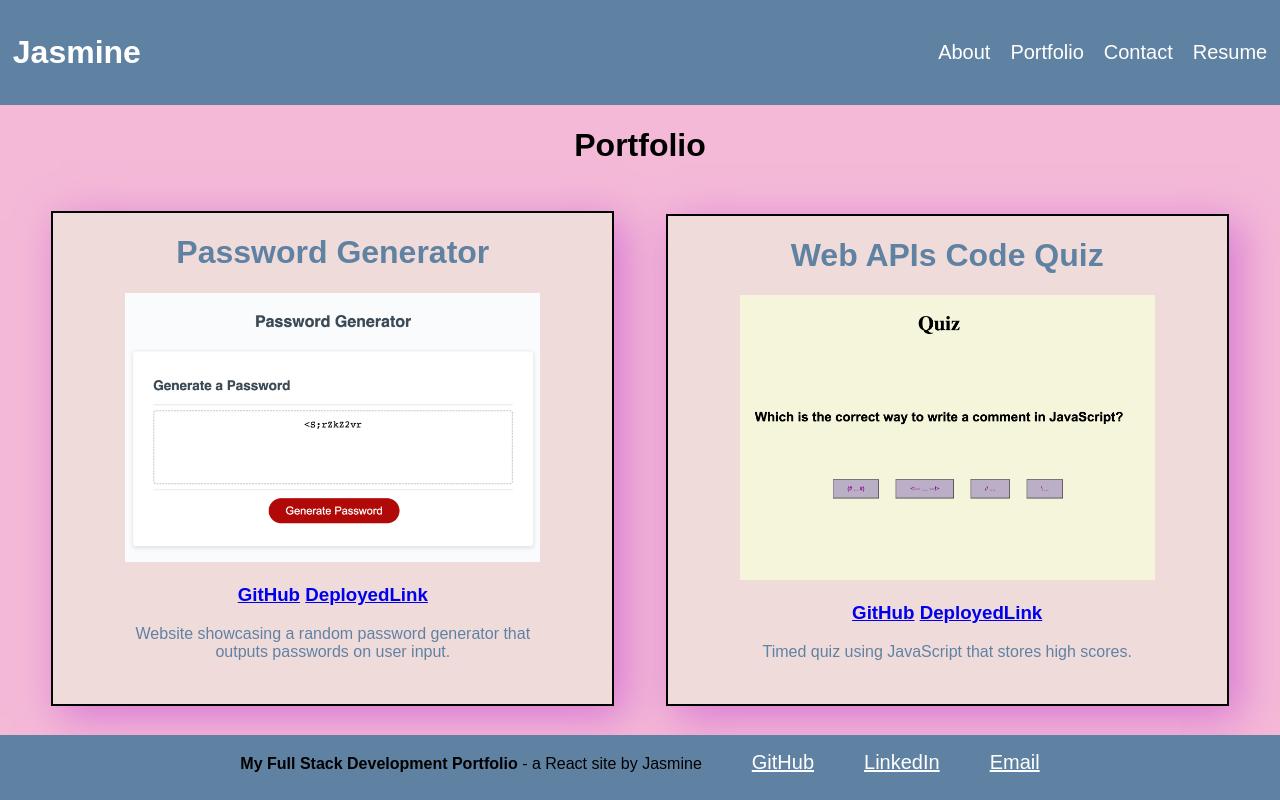
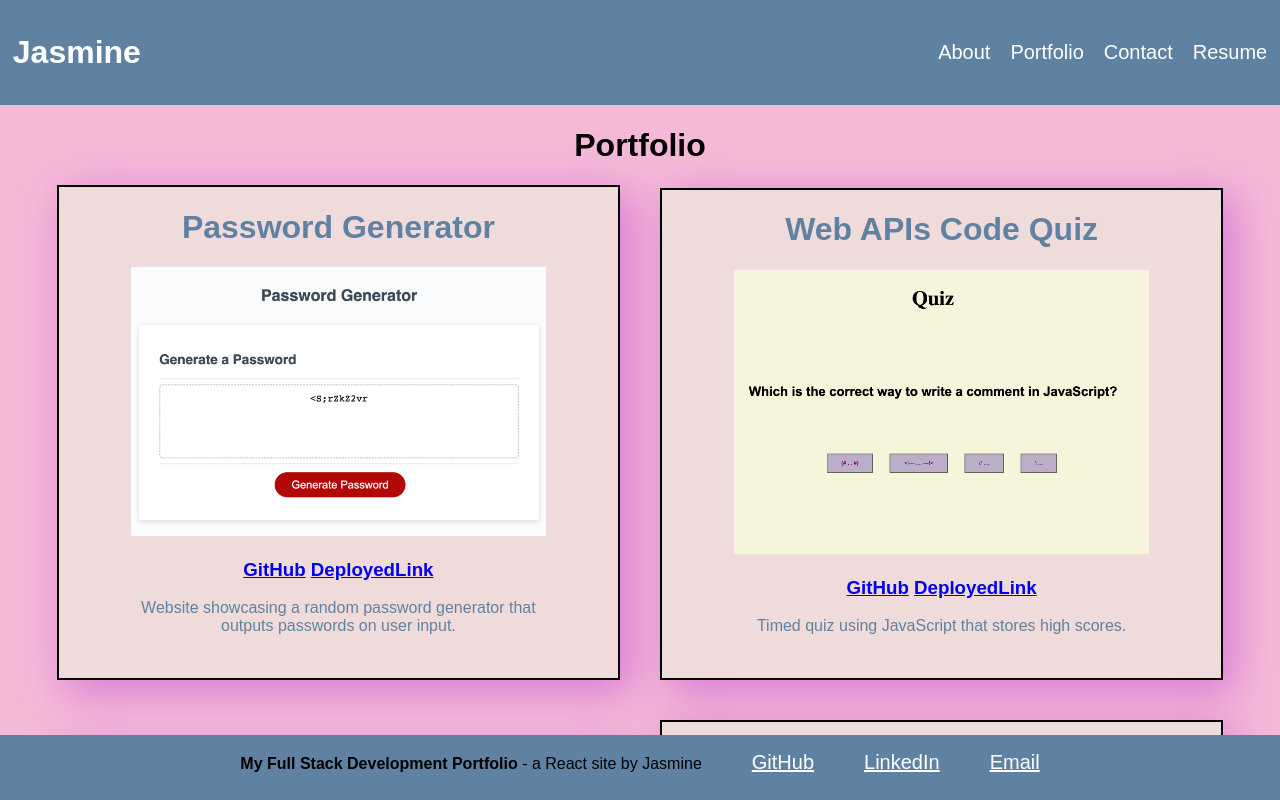
Before and after one commit to Jvn101/20-React-User-Portfolio, a React (Create React App) app: page / in a window 1280 px wide. Both pictures are taken after a click on the item "Portfolio". Shown: the top 800 px of the page. Built offline with nearby package versions, Linux system fonts and the light colour scheme.

Commit message:
adjust margin

```diff
--- a/src/index.css
+++ b/src/index.css
@@ -35,7 +35,6 @@ code {
   justify-content: center;
   background-color: rgb(240, 219, 219);
   flex-wrap: wrap;
-  margin: 2%;
 }
 
 .card img {
```
